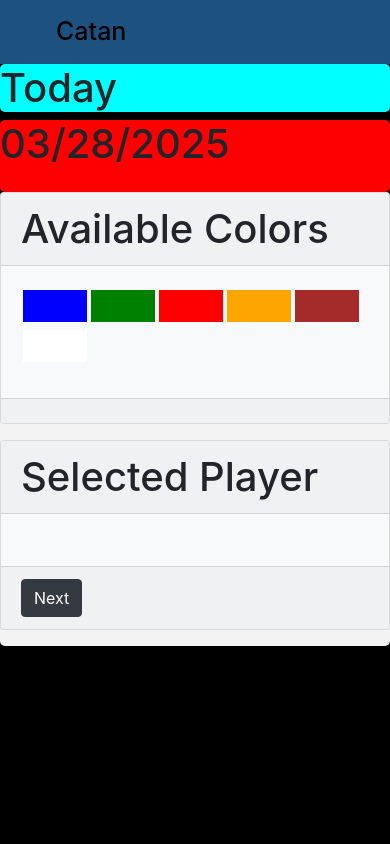
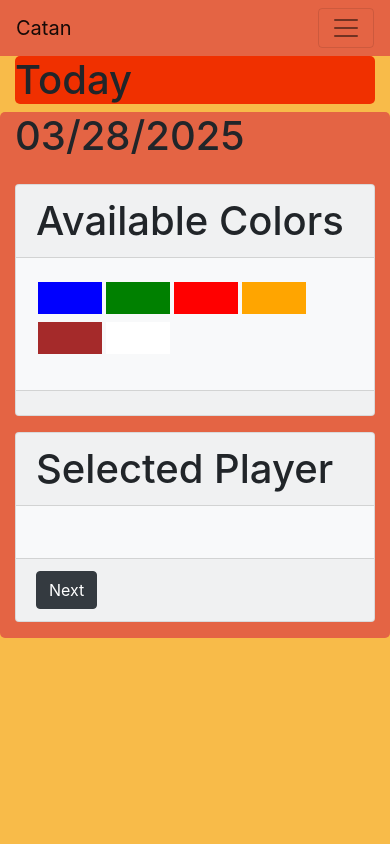
Before and after one commit to kcmurray1/catan_stat_flask_app, a Flask app: page / in a window 390 px wide. Run offline with Flask 3, Linux system fonts and the light colour scheme; data that the repository does not hold is empty; some libraries are stand-ins or nearby versions.

Commit message:
refactored html to use more Bootstrap
- Update index.html to use more Bootstrap classes, enabling greater view on mobile devices
- connect dice roll feature to flask backend
- separated javascript classes into separate files

```diff
--- a/app/blueprints/views.py
+++ b/app/blueprints/views.py
@@ -12,6 +12,7 @@
     current_date = date.today()
 
     return render_template("index.html", people=Player.query.all(), today=current_date.strftime("%m/%d/%Y"))
+    # return render_template("test.html")
 
 @view_bp.route('/add-player')
 def add_player():
--- a/app/frontend/static/styles/body.css
+++ b/app/frontend/static/styles/body.css
@@ -1,3 +1,7 @@
 body {
-    background-color: rgb(0, 0, 0);
+    background-color: rgb(248, 187, 73);
+    margin: 0;
+    padding: 0;
+    width: 100vw;
+    height: 100vh;
 }
--- a/app/frontend/static/styles/history.css
+++ b/app/frontend/static/styles/history.css
@@ -1,15 +1,11 @@
 .history-container {
-    background-color: red;
+    background-color: rgb(228, 100, 68);
     border-radius: 5px;
 }
 
-#game {
-    background-color: rgb(243, 243, 243);
-    border-radius: 5px;
-}
 
 .left-page-container {
-    background-color: aqua;
+    background-color: rgb(240, 48, 0);
     border-radius: 5px;
 }
 
--- a/app/frontend/static/styles/navbar.css
+++ b/app/frontend/static/styles/navbar.css
@@ -1,29 +1,3 @@
-.container-fluid{
-    background-color: rgb(29, 82, 128);
+.navbar {
+    background-color: rgb(228, 100, 68);
 }
-
-.container-fluid a {
-    float: left;
-    font-size: 25px;
-    color: black;
-    padding-left: 40px;
-}
-
-.search-container {
-    background-color: rgb(150, 148, 148);
-}
-
-li {
-    list-style-type: none;
-}
-
-.contact-dropdown {
-    position: relative;
-}
-
-.contact-dropdown-content {
-    background-color: rgb(127, 190, 245);
-    position: absolute;
-    border-top: 5px;
-    z-index: 1;
-}
--- a/app/frontend/templates/base.html
+++ b/app/frontend/templates/base.html
@@ -14,27 +14,26 @@
     {% block scripts %}{% endblock%}
 </head>
 <body>
-  <nav class="container-fluid navbar navbar-expand-lg" id="navigation-bar">
-   <a class="navbar-brand mb-0 h1" href="/">Catan</a>
-
-
-    <div class="collapse navbar-collapse" id="navbarSupportedContent">
+  <nav class="navbar navbar-expand-lg navbar-light">
+    <a class="navbar-brand" href="/">Catan</a>
+    <button class="navbar-toggler" type="button" data-toggle="collapse" data-target="#navbarNav" aria-controls="navbarNav" aria-expanded="false" aria-label="Toggle navigation">
+      <span class="navbar-toggler-icon"></span>
+    </button>
+    <div class="collapse navbar-collapse" id="navbarNav">
       <ul class="navbar-nav">
-        <li class="nav-item">
+        <li class="nav-item active">
           <a class="nav-link" href="/stats">Stats</a>
         </li>
-        <li class="nav-item dropdown">
+        <li class="nav-item dropdown active">
           <a class="nav-link dropdown-toggle" href="#" id="navbarDropdown" role="button" data-toggle="dropdown" aria-haspopup="true" aria-expanded="false">
             Contact
           </a>
           <div class="dropdown-menu" aria-labelledby="navbarDropdown">
             <a class="dropdown-item" href="https://github.com/kcmurray1">Github</a>
             <a class="dropdown-item" href="https://www.linkedin.com/in/kristian-murray-4777a3247">Linkedin</a>
-            <div class="dropdown-divider"></div>
           </div>
         </li>
       </ul>
-
     </div>
   </nav>
   {% block content %}{%endblock%}
--- a/app/frontend/templates/index.html
+++ b/app/frontend/templates/index.html
@@ -8,22 +8,23 @@
 
 {%block scripts%}
 <script type="text/javascript" src="{{ url_for('static', filename='js/index.js') }}"></script>
+
+<script type="text/javascript" src="{{ url_for('static', filename='js/bootstrap-card.js') }}"></script>
 {%endblock%}
 {% block content %}
-<div class="row">
-  <div class="col-sm-3 left-page">
-    <div class="left-page-container">
-      <h1>Today</h1>
+
+<div class="container-fluid">
+  <div class="row">
+    <div class="col-12 col-md-4">
+      <div class="left-page-container">
+        <h1>Today</h1>
+      </div>
+
     </div>
-
-  </div>
-
-  <div class="col-sm-9" id="man">
-    <div class="history-container" id="history-container">
+    <div class="col-12 col-md-8 history-container" id="man">
       <header>
         <h1>{{ today  }}</h1>
       </header>
-
       <div class="row stats">
         <ul>
           {% for person in people %}
@@ -38,11 +39,10 @@
           {% endfor %}
         </ul>
       </div>
-    </div>
-
-    <!-- https://www.w3schools.com/tags/tag_button.asp -->
 
 
+    </div>
   </div>
 </div>
+
 {% endblock%}
--- a/main.py
+++ b/main.py
@@ -3,7 +3,7 @@
 
 def main():
     app = create_app()
-    app.run(debug=True)
+    app.run(debug=True, host="0.0.0.0")
 
 if __name__ == "__main__":
     main()
```
Also changed, not shown: app/blueprints/api_routes.py (+9 -2 lines), app/frontend/static/js/bootstrap-card.js (added, +69 -0 lines), app/frontend/static/js/index.js (+52 -74 lines).
